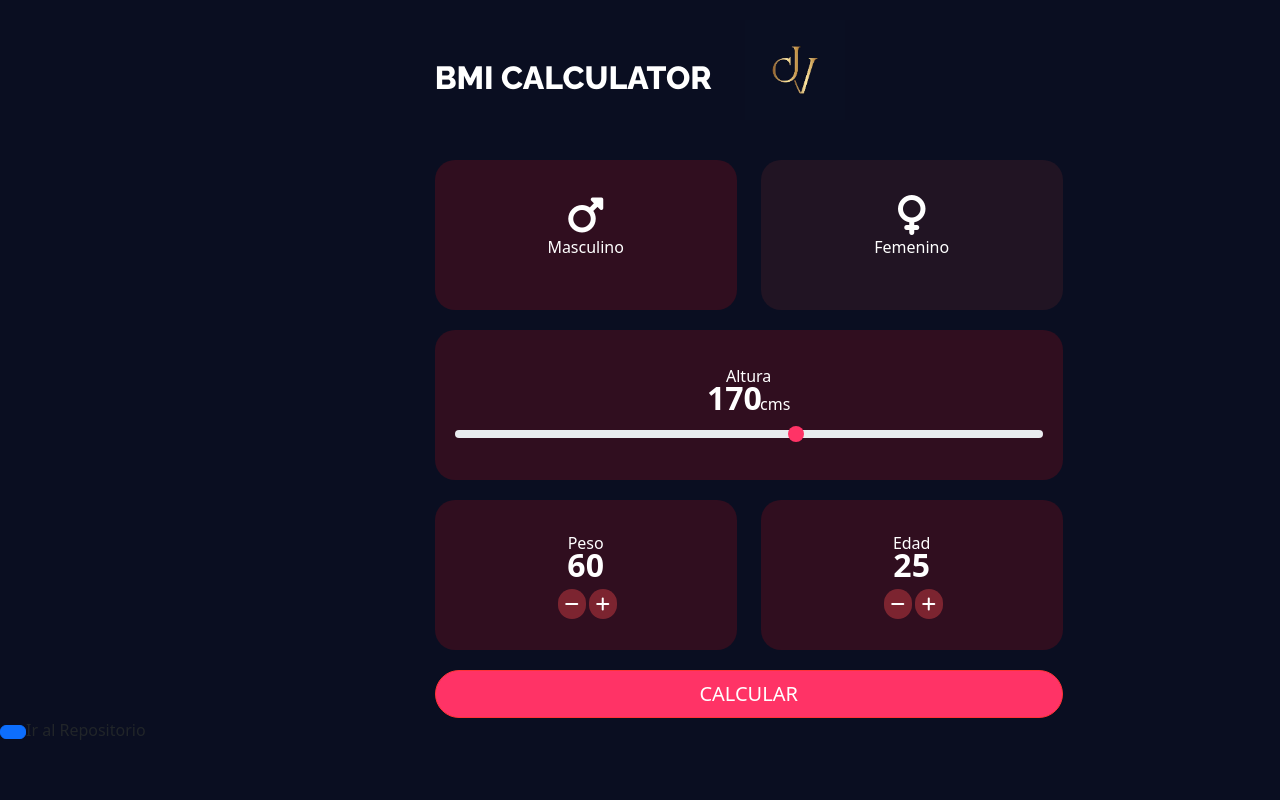
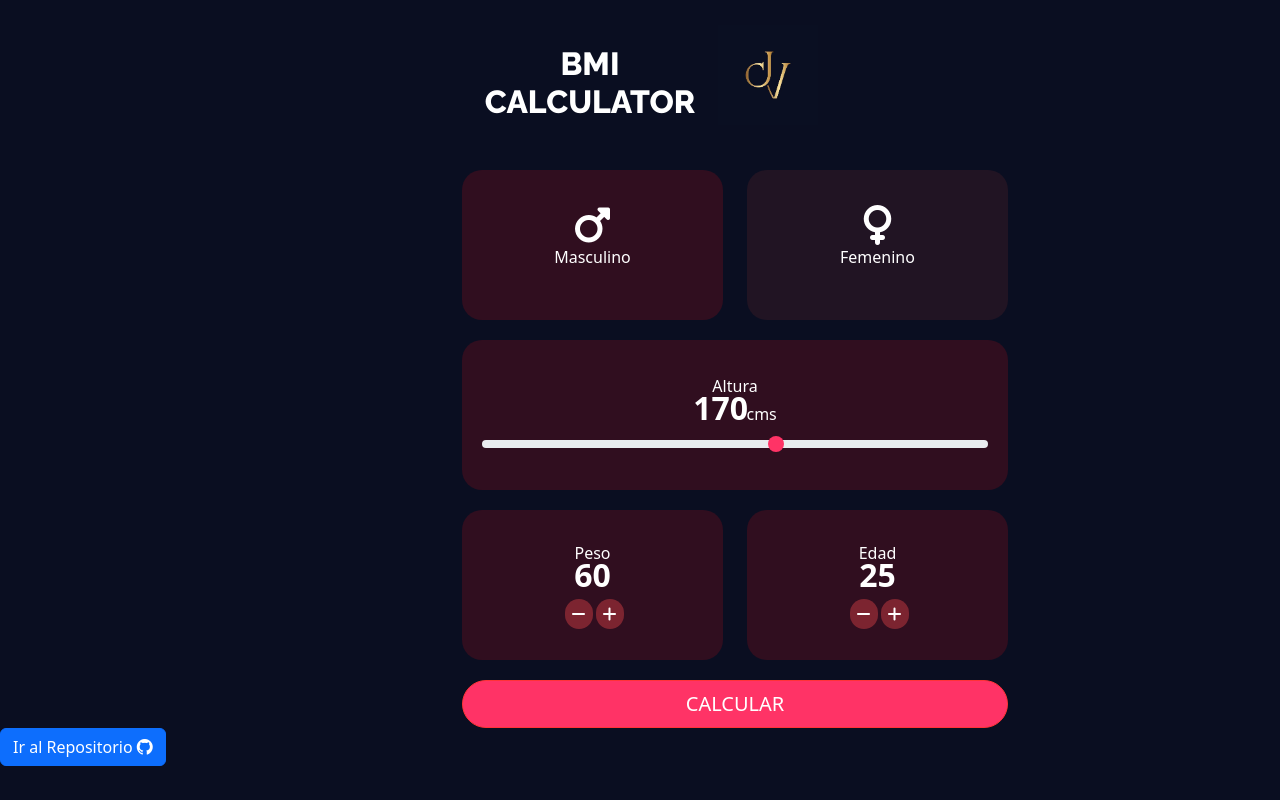
Before and after one commit to juliv5/BMICalculator, an Angular app: page / in a window 1280 px wide. Built offline with nearby package versions, Linux system fonts and the light colour scheme.

Commit message:
Update inicio.component.html

```diff
--- a/src/app/components/inicio/inicio.component.html
+++ b/src/app/components/inicio/inicio.component.html
@@ -1,3 +1,4 @@
+<div class="container">
 <div class="row">
     <div class="col-lg-4 offset-lg-4 title-with-logo">
         <h2 class="titulo">BMI CALCULATOR</h2>
@@ -74,5 +75,7 @@
         </div>
     </div>
 </div>
+</div>
 <div class="boton">
-    <a href="" class="btn btn-primary"></a>Ir al Repositorio </div>
+    <a href="" class="btn btn-primary" target="_blank">Ir al Repositorio <i class="bi bi-github"></i></a>
+</div>
```
